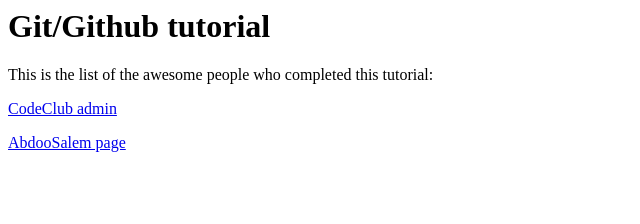
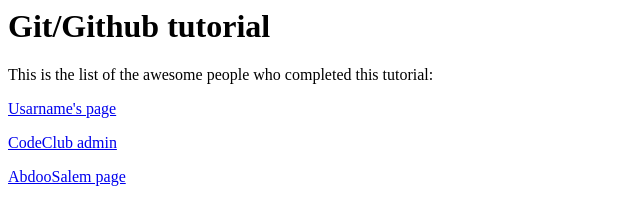
Before and after one commit to CodeClubAIU/git-tutorial, a plain HTML site: page index.html in a window 1280 px wide. Shown: the whole page, without its empty margins (0-640 px from the left). Drawn offline with Linux system fonts and the light colour scheme.

Commit message:
that_is_it

```diff
--- a/index.html
+++ b/index.html
@@ -1,5 +1,6 @@
 <h1>Git/Github tutorial</h1>
 <p>This is the list of the awesome people who completed this tutorial:</p>
 
+<p><a href="kursad.html">Usarname's page</a></p>
 <p><a href="codeclub.html">CodeClub admin</a></p>
 <p><a href="https://github.com/AbdooSalem">AbdooSalem page</a></p>
```
Also changed, not shown: kursad.html (line endings or trailing spaces).
